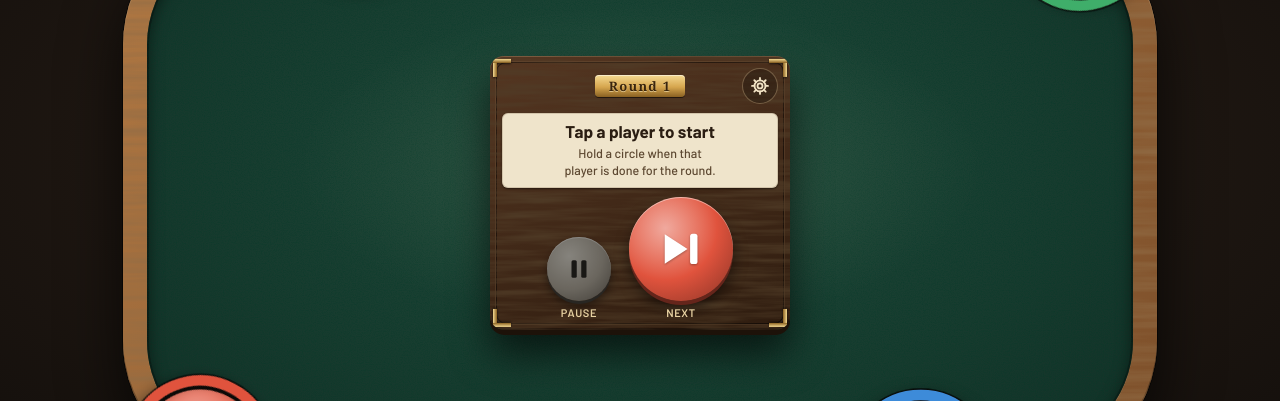
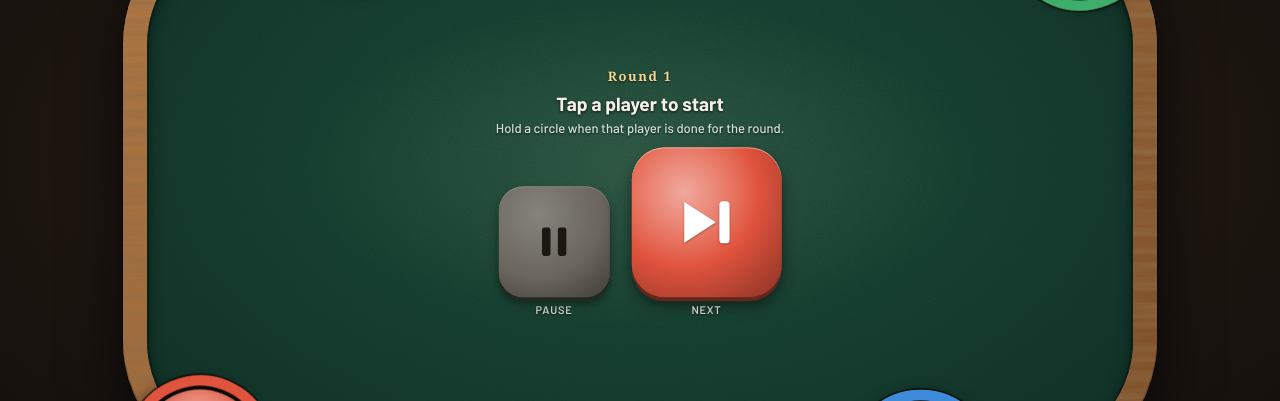
Before and after one commit to Sinkjaer/table-timer, a plain HTML site: page index.html in a window 1280 px wide. Shown: the part 207-608 px from the top of the page. Drawn offline with nearby package versions, Linux system fonts and the light colour scheme; a web font is replaced by a local one.

Commit message:
Buttons straight on the felt; gear in the corner
- Remove the wooden box around the controls; the round and status sit as plain
  text on the felt above Pause and Next.
- Pause and Next are larger rounded squares, side by side, sized from the felt
  and readable from the bottom of the screen in portrait and landscape.
- The settings gear moves to the top-right corner of the screen.

Co-Authored-By: Claude Opus 5.5 <noreply@anthropic.com>

```diff
--- a/index.html
+++ b/index.html
@@ -8,7 +8,7 @@
 <meta name="apple-mobile-web-app-status-bar-style" content="black-translucent">
 <meta name="apple-mobile-web-app-title" content="Table Timer">
 <meta name="theme-color" content="#120e0b">
-<meta name="tt-build" content="89e24011f651">
+<meta name="tt-build" content="b003a8b699dd">
 <link rel="apple-touch-icon" href="apple-touch-icon.png">
 <link rel="icon" type="image/png" href="icon-192.png">
 <link rel="manifest" href="manifest.webmanifest">
@@ -22,7 +22,8 @@
 <link rel="stylesheet" href="https://fonts.googleapis.com/css2?family=Alegreya+SC:wght@700&family=Barlow:wght@400;500;600;700&family=Barlow+Condensed:wght@500;600;700&display=swap">
 <style>
 /* Layout: a top-down view of a felt game table in a lamplit room. Player tokens sit on the rim;
-   a walnut box in the middle is the control hub. One committed dark look, by choice. */
+   two large square buttons (Pause, Next) sit on the felt; settings hide behind a gear in the corner.
+   One committed dark look, by choice. */
 :root{
   color-scheme: dark;
   --room:#120e0b; --room-2:#2c2119;
@@ -64,45 +65,31 @@ dialog{touch-action:manipulation;overscroll-behavior:contain}
 #felt::after{content:"";position:absolute;inset:0;background:radial-gradient(50% 45% at 50% 45%,rgba(255,236,190,.09),transparent 70%);pointer-events:none}
 
 /* ---------- the wooden box ---------- */
-#box{position:absolute;left:50%;top:50%;transform:translate(-50%,-50%);z-index:3;width:240px;border-radius:14px;padding:12px;overflow:hidden;
-  background:linear-gradient(160deg,var(--walnut) 0%,var(--walnut-2) 100%);
-  box-shadow:0 5px 0 var(--walnut-edge),0 24px 38px rgba(0,0,0,.62),inset 0 1px 0 rgba(255,220,170,.22),inset 0 -2px 0 rgba(0,0,0,.4)}
-#box::before{content:"";position:absolute;inset:6px;border-radius:10px;box-shadow:inset 0 0 0 1px rgba(0,0,0,.5),0 0 0 1px rgba(255,220,170,.09);pointer-events:none}
-.corner{position:absolute;width:18px;height:18px;z-index:1;pointer-events:none;
-  background:linear-gradient(180deg,var(--brass-hi),var(--brass-lo)) 0 0/100% 4px no-repeat,linear-gradient(90deg,var(--brass-hi),var(--brass-lo)) 0 0/4px 100% no-repeat;
-  filter:drop-shadow(0 1px 1px rgba(0,0,0,.6))}
-.corner.tl{left:3px;top:3px}.corner.tr{right:3px;top:3px;transform:scaleX(-1)}
-.corner.bl{left:3px;bottom:3px;transform:scaleY(-1)}.corner.br{right:3px;bottom:3px;transform:scale(-1,-1)}
-.box-inner{position:relative;z-index:1;display:flex;flex-direction:column;align-items:center;gap:9px}
-.plate{font:700 13px/1 var(--f-display);letter-spacing:.1em;color:var(--brass-ink);padding:5px 14px 4px;border-radius:4px;
-  background:linear-gradient(180deg,var(--brass-hi),var(--brass) 55%,var(--brass-lo));
-  box-shadow:0 1px 0 rgba(0,0,0,.55),inset 0 1px 0 rgba(255,255,255,.5);text-shadow:0 1px 0 rgba(255,240,200,.55)}
-.card{width:100%;background:var(--paper);color:var(--ink);border-radius:6px;padding:8px 10px 9px;text-align:center;
-  box-shadow:0 1px 2px rgba(0,0,0,.45),inset 0 0 0 1px rgba(80,50,20,.18)}
-.status{margin:0;font:700 17px/1.2 var(--f-body);text-wrap:balance;overflow-wrap:anywhere}
-.sub{margin:4px 0 0;font:500 12.5px/1.35 var(--f-body);color:var(--ink-2);text-wrap:balance}
-.ctrls{display:flex;justify-content:center;align-items:flex-end;gap:18px}
-.ctrl{display:flex;flex-direction:column;align-items:center;gap:6px;font:600 11px/1 var(--f-body);letter-spacing:.06em;text-transform:uppercase;color:#e9d3a3;white-space:nowrap}
-#stage.narrow .ctrls{gap:12px}
-#stage.narrow .tok.mid{width:56px;height:56px}
-#stage.narrow .tok.big{width:92px;height:92px}
-#stage.narrow .tok.big svg{width:46px;height:46px}
-.box-top{display:grid;grid-template-columns:36px minmax(0,1fr) 36px;align-items:center;gap:4px;width:100%}
-.box-top .plate{grid-column:2;justify-self:center;white-space:nowrap}
-#stage.narrow .box-top{grid-template-columns:minmax(0,1fr) 36px}
-#stage.narrow .box-top .plate{grid-column:1}
-.gear{grid-column:3;width:36px;height:36px;padding:0;border-radius:50%;display:grid;place-items:center;cursor:pointer;
-  border:1px solid rgba(255,220,170,.3);background:rgba(0,0,0,.24);color:#f1e2c4}
-.gear:hover{background:rgba(255,220,170,.12)}
+/* ---------- controls straight on the felt (no box) ---------- */
+#box{position:absolute;left:50%;top:50%;transform:translate(-50%,-50%);z-index:3;max-width:var(--hubw,240px);text-align:center}
+.box-inner{display:flex;flex-direction:column;align-items:center;gap:10px}
+.plate{font:700 13px/1 var(--f-display);letter-spacing:.12em;color:var(--brass-hi);text-shadow:0 1px 2px rgba(0,0,0,.65)}
+.card{max-width:var(--hubw,240px)}
+.status{margin:0;font:700 19px/1.2 var(--f-body);color:var(--text);text-shadow:0 1px 3px rgba(0,0,0,.75);text-wrap:balance;overflow-wrap:anywhere}
+.sub{margin:4px 0 0;font:500 13px/1.35 var(--f-body);color:#d3e2d9;text-shadow:0 1px 2px rgba(0,0,0,.65);text-wrap:balance}
+.ctrls{display:flex;justify-content:center;align-items:flex-end;gap:var(--cgap,16px)}
+.ctrl{display:flex;flex-direction:column;align-items:center;gap:7px;font:600 11px/1 var(--f-body);letter-spacing:.07em;text-transform:uppercase;color:rgba(246,240,231,.82);text-shadow:0 1px 2px rgba(0,0,0,.6);white-space:nowrap}
+/* Settings live behind a gear in the corner, away from the play buttons. */
+.gear{position:absolute;top:0;right:0;z-index:20;width:44px;height:44px;padding:0;border-radius:12px;display:grid;place-items:center;cursor:pointer;
+  border:1px solid rgba(255,220,170,.3);background:rgba(20,15,11,.72);color:#f1e2c4;box-shadow:0 4px 10px rgba(0,0,0,.45)}
+.gear:hover{background:rgba(60,45,32,.85)}
 .gear.attention{animation:nudge 1.6s ease-in-out infinite;border-color:var(--brass-hi);color:var(--brass-hi)}
-.gear svg{width:20px;height:20px}
-.tok{width:46px;height:46px;border-radius:50%;border:0;display:grid;place-items:center;cursor:pointer;color:var(--brass-ink);
-  background:radial-gradient(circle at 35% 30%,var(--brass-hi),var(--brass) 55%,var(--brass-lo) 100%);
+.gear svg{width:24px;height:24px}
+/* Square buttons with rounded corners; Pause and Next are sized from the felt in measure(). */
+.tok{width:56px;height:56px;border-radius:16px;border:0;display:grid;place-items:center;cursor:pointer;color:var(--brass-ink);
+  background:radial-gradient(circle at 35% 25%,var(--brass-hi),var(--brass) 58%,var(--brass-lo) 100%);
   box-shadow:0 3px 0 #5a3c12,0 6px 10px rgba(0,0,0,.45),inset 0 1px 0 rgba(255,255,255,.55);transition:transform .08s,box-shadow .08s,filter .2s}
 .tok:active{transform:translateY(2px);box-shadow:0 1px 0 #5a3c12,0 3px 6px rgba(0,0,0,.45),inset 0 1px 0 rgba(255,255,255,.55)}
-.tok.mid{width:64px;height:64px}
-.tok.big{width:104px;height:104px}
-.tok svg{width:22px;height:22px}.tok.mid svg{width:30px;height:30px}.tok.big svg{width:52px;height:52px}
+.tok.mid{width:var(--pb,72px);height:var(--pb,72px);border-radius:22%}
+.tok.big{width:var(--nb,100px);height:var(--nb,100px);border-radius:22%}
+.tok svg{width:24px;height:24px}
+.tok.mid svg{width:calc(var(--pb,72px)*.44);height:calc(var(--pb,72px)*.44)}
+.tok.big svg{width:calc(var(--nb,100px)*.48);height:calc(var(--nb,100px)*.48)}
 /* Next wears the colour of the player whose turn it is (or who it will start). */
 #bNext.player-color{color:var(--nink);
   background:radial-gradient(circle at 35% 30%,color-mix(in srgb,var(--nc) 50%,#fff) 0%,var(--nc) 52%,color-mix(in srgb,var(--nc) 62%,#000) 100%);
@@ -121,13 +108,6 @@ dialog{touch-action:manipulation;overscroll-behavior:contain}
 #stage.compact .sub{display:none}
 #stage.tiny .plate,#stage.tiny .ctrl span{display:none}
 #stage.tiny .box-inner{gap:7px}
-#stage.tiny .tok.mid{width:52px;height:52px}
-#stage.tiny .tok.big{width:76px;height:76px}
-#stage.tiny .tok.big svg{width:38px;height:38px}
-#stage.xnarrow .ctrls{gap:8px}
-#stage.xnarrow .tok.mid{width:46px;height:46px}
-#stage.xnarrow .tok.big{width:72px;height:72px}
-#stage.xnarrow .tok.big svg{width:36px;height:36px}
 
 /* ---------- players ---------- */
 #players{position:absolute;inset:0;z-index:5;pointer-events:none}
@@ -291,13 +271,8 @@ input:focus-visible{outline:2px solid var(--brass);outline-offset:1px}
     </div>
 
     <section id="box" aria-label="Game controls">
-      <svg class="grain" aria-hidden="true"><filter id="fWalnut" x="0" y="0" width="100%" height="100%"><feTurbulence id="walnutNoise" type="fractalNoise" baseFrequency="0.012 0.17" numOctaves="3" seed="11"/><feColorMatrix type="matrix" values="0 0 0 0 0.08  0 0 0 0 0.045  0 0 0 0 0.02  0 0 1.7 0 -0.6"/></filter><rect width="100%" height="100%" filter="url(#fWalnut)"/></svg>
-      <i class="corner tl"></i><i class="corner tr"></i><i class="corner bl"></i><i class="corner br"></i>
       <div class="box-inner">
-        <div class="box-top">
-          <div class="plate" id="bxPlate">Round 1</div>
-          <button class="gear" id="bSettings" type="button" aria-label="Settings, players and new round"></button>
-        </div>
+        <div class="plate" id="bxPlate">Round 1</div>
         <div class="card" role="status" aria-live="polite">
           <p class="status" id="bxStatus">Tap a player to start</p>
           <p class="sub" id="bxSub"></p>
@@ -317,6 +292,7 @@ input:focus-visible{outline:2px solid var(--brass);outline-offset:1px}
     </section>
 
     <div id="players"></div>
+    <button class="gear" id="bSettings" type="button" aria-label="Settings, players and new round"></button>
     <div id="toast" role="status" aria-live="polite"></div>
   </div>
 </div>
@@ -550,10 +526,15 @@ function measure(){
   stage.style.setProperty('--tin', tin.toFixed(1) + 'px');
   stage.style.setProperty('--trad', trad.toFixed(1) + 'px');
   stage.style.setProperty('--rim', G.rim + 'px');
-  const bw = Math.round(clamp(G.tw * 0.84, 150, 300));
-  box.style.width = bw + 'px';
-  stage.classList.toggle('narrow', bw < 214);
-  stage.classList.toggle('xnarrow', bw < 184);
+  // Pause and Next sit straight on the felt: size them from the felt's width and height.
+  const feltW = G.tw - 2 * G.rim, feltH = G.th - 2 * G.rim;
+  const hubw = Math.round(clamp(feltW - 4, 150, 360));
+  const nb = Math.round(clamp(Math.min(hubw * 0.52, feltH * 0.5), 72, 150));
+  const pb = Math.round(nb * 0.74);
+  stage.style.setProperty('--hubw', hubw + 'px');
+  stage.style.setProperty('--nb', nb + 'px');
+  stage.style.setProperty('--pb', pb + 'px');
+  stage.style.setProperty('--cgap', Math.round(clamp(hubw - nb - pb - 4, 8, 22)) + 'px');
   fitBox();
   const portrait = G.H > G.W;
   $('#oakNoise').setAttribute('baseFrequency', portrait ? '0.11 0.005' : '0.005 0.11');
--- a/sw.js
+++ b/sw.js
@@ -1,6 +1,6 @@
 // Offline cache so the timer opens at the table without a connection.
 // Bump VERSION after changing index.html so phones pick up the new copy.
-const VERSION = 'table-timer-v6';
+const VERSION = 'table-timer-v7';
 const CORE = ['./', './index.html', './manifest.webmanifest', './apple-touch-icon.png', './icon-192.png', './icon-512.png'];
 
 self.addEventListener('install', e => {
```
